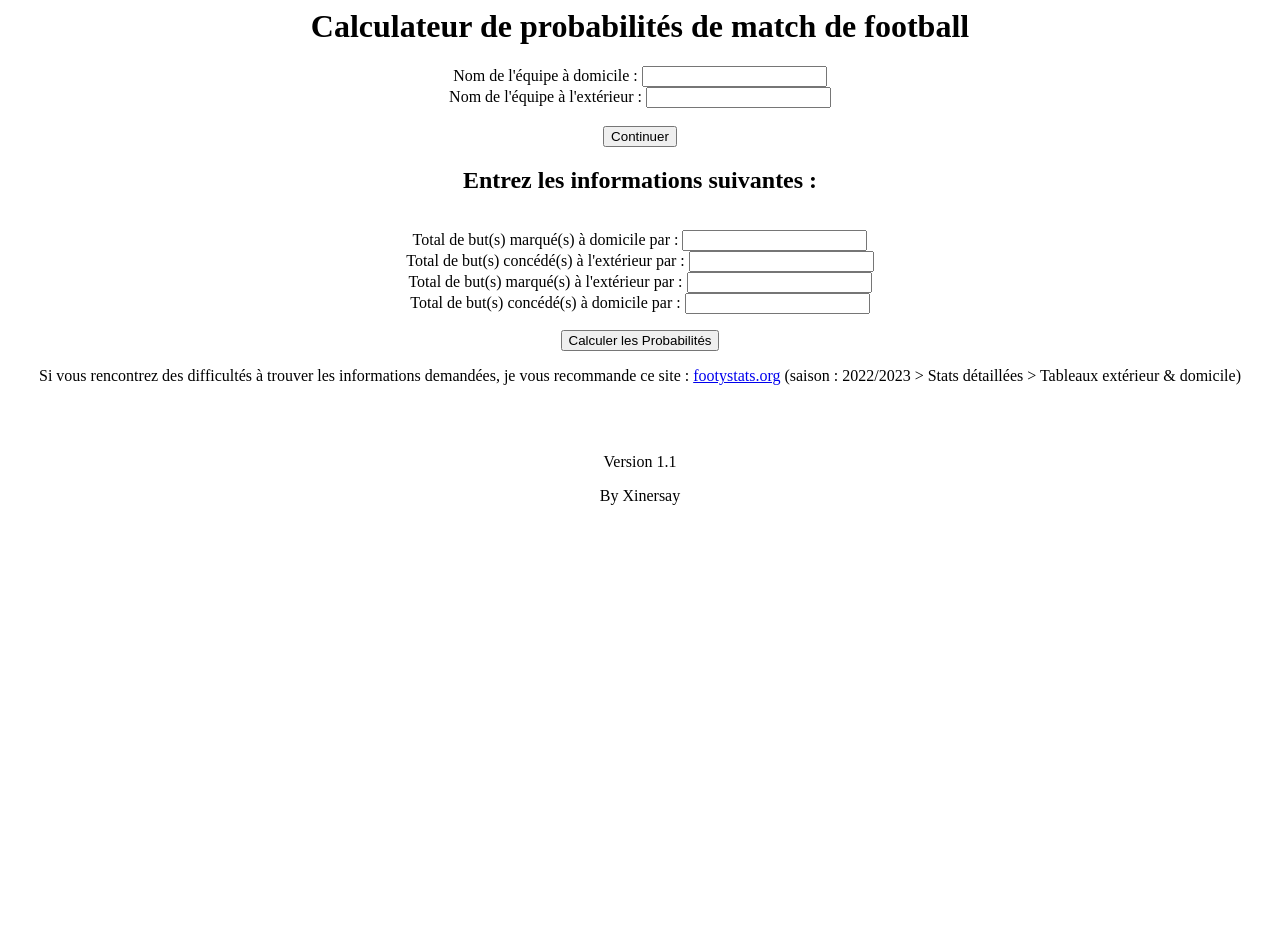
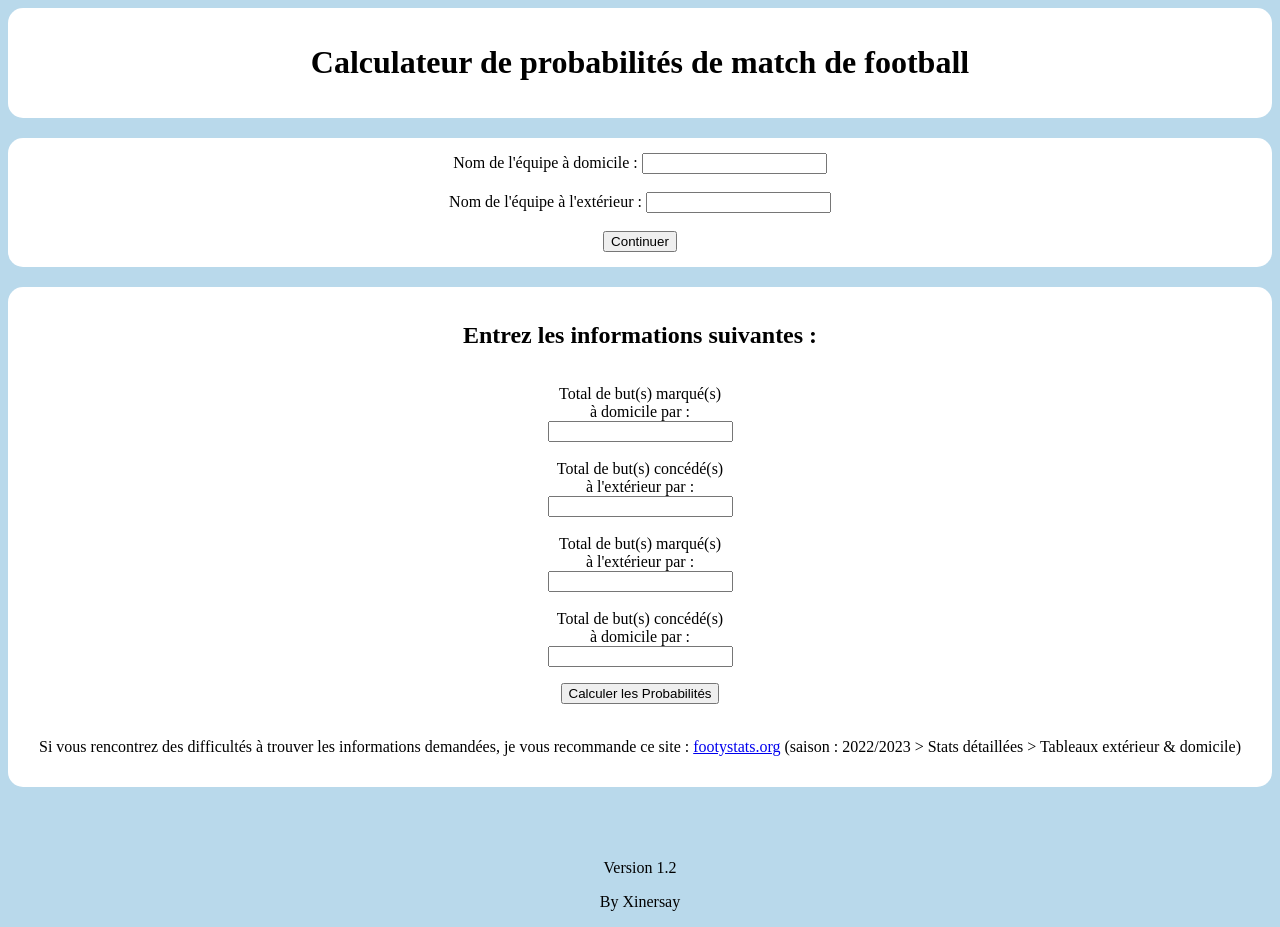
Before and after one commit to Xinersay/website, a plain HTML site: page index.html in a window 1280 px wide. Both pictures are taken after a click on the button "Continuer". Before the commit the page ends 800 px from the top, so only its background shows below. Drawn offline with Linux system fonts and the light colour scheme.

Commit message:
Update index.html

```diff
--- a/index.html
+++ b/index.html
@@ -11,14 +11,25 @@
         display: flex;
         justify-content: center;
         flex-wrap: wrap;
+        background-color: #ffffff;
+        border-radius: 15px;
+        text-align: center;
     }
 
-    .question {
-        width: 50%;
-        box-sizing: border-box;
-        padding: 10px;
-        text-align: center;
-    }
+.question {
+    width: 50%;
+    box-sizing: border-box;
+    padding: 10px;
+    text-align: center;
+    margin: 10px;
+}
+
+.question-container {
+    background-color: #ffffff;
+    border-radius: 15px;
+    padding: 15px;
+    margin-bottom: 20px;
+}
 
     .insertion-line {
         width: 100%;
@@ -29,45 +40,79 @@
         list-style-type: none;
         padding: 0;
     }
+
+body {
+    background-color: #B9D9EB;
+}
 </style>
 </head>
 <body>
+    <div class="question-container">
     <h1 style="text-align: center;">Calculateur de probabilités de match de football</h1>
+    </div>
 
+    <div class="question-container"
     <div style="text-align: center;">
     <label for="equipe1">Nom de l'équipe à domicile :</label>
     <input type="text" id="equipe1" placeholder=""><br>
-</div>
 
-    <div style="text-align: center;"><label for="equipe2">Nom de l'équipe à l'extérieur :</label>
+    <div style="text-align: center;">
+      <br>
+      <label for="equipe2">Nom de l'équipe à l'extérieur :</label>
     <input type="text" id="equipe2" placeholder=""><br>
+    </div>
 
     <br>
     <button onclick="showGoalQuestions()">Continuer</button>
+    </div>
 
+    <div class="question-container"
     <div id="goalQuestions" style="display: none;">
         <p><h2 style="text-align: center;">Entrez les informations suivantes :</h2></p>
 
 <div class="questions-container">
     <ul>
         <li>
-            <label for="butDomicile">Total de but(s) marqué(s) à domicile par <span id="equipe1Label"></span> :</label>
-            <input type="number" id="butDomicile">
+            <div style="text-align: center;">
+            <label for="butDomicile">Total de but(s) marqué(s)
+            <br>
+            à domicile par <span id="equipe1Label"></span> :
+            <br>
+            </label><input type="number" id="butDomicile">
+        </div>
         </li>
 
         <li>
-            <label for="butExterieur">Total de but(s) concédé(s) à l'extérieur par <span id="equipe2Label"></span> :</label>
-            <input type="number" id="butExterieur">
+            <br>
+            <div style="text-align: center;">
+            <label for="butExterieur">Total de but(s) concédé(s)
+            <br>
+            à l'extérieur par <span id="equipe2Label"></span> :
+            <br>
+            </label><input type="number" id="butExterieur">
+        </div>
         </li>
 
         <li>
-            <label for="butExterieur2">Total de but(s) marqué(s) à l'extérieur par <span id="equipe2Label2"></span> :</label>
-            <input type="number" id="butExterieur2">
+            <br>
+            <div style="text-align: center;">
+            <label for="butExterieur2">Total de but(s) marqué(s)
+            <br>
+            à l'extérieur par <span id="equipe2Label2"></span> :
+            <br>
+            </label><input type="number" id="butExterieur2">
+        <br>
         </li>
 
         <li>
-            <label for="butDomicile2">Total de but(s) concédé(s) à domicile par <span id="equipe1Label2"></span> :</label>
-            <input type="number" id="butDomicile2">
+            <br>
+            <div style="text-align: center;">
+            <label for="butDomicile2">Total de but(s) concédé(s)
+            <br>
+            à domicile par <span id="equipe1Label2"></span> :
+            <br>
+            </label><input type="number" id="butDomicile2">
+        </div>
         </li>
     </ul>
     <div class="insertion-line">
@@ -76,8 +121,12 @@
 </div>
 
     <div id="infoRecommendation" style="display: none;">
+        <br>
+        <div style="text-align: center;">
         <p>Si vous rencontrez des difficultés à trouver les informations demandées, je vous recommande ce site : <a href="https://footystats.org/fr/france/ligue-1#" target="_blank">footystats.org</a>
         (saison : 2022/2023 > Stats détaillées > Tableaux extérieur & domicile)</p>
+    </div>
+    </div>
     </div>
 
     <div id="results"></div>
@@ -127,7 +176,9 @@
                 Math.max(...Array.from({ length: 7 }, (_, i) => `${i} - ${j} : ${i > j ? equipe1 : (j > i ? equipe2 : 'Match nul')} gagne`.length))
             ));
 
-            let output = `<h2>Probabilités de score pour ${equipe1} :</h2><ul>`;
+            let output = `<h2>Probabilités de
+            <br>
+            score pour ${equipe1} :</h2><ul>`;
 
 for (let i = 0; i < probsEquipe1.length; i++) {
     const s = i > 1 ? 's' : '';
@@ -142,7 +193,9 @@ for (let i = 0; i < probsEquipe1.length; i++) {
 
 output += `</ul>`;
 
-        output += `</ul><h2>Probabilités de score pour ${equipe2} :</h2><ul>`;
+        output += `</ul><h2>Probabilités de
+        <br>
+        score pour ${equipe2} :</h2><ul>`;
 
         for (let i = 0; i < probsEquipe2.length; i++) {
             const s = i > 1 ? 's' : '';
@@ -215,14 +268,17 @@ output += `</ul>`;
         }
 
         output += `</ul>`;
-        document.getElementById("results").innerHTML = output;
+document.getElementById("results-container").innerHTML = output;
     }
     </script>
+</div>
+<div class="questions-container">
+    <div id="results-container"></div>
 </div>
 <footer style="text-align: center;">
     <br>
     <br>
-    <p>Version 1.1</p>
+    <p>Version 1.2</p>
     <p>By Xinersay</p>
 </footer>
 </body>
```
